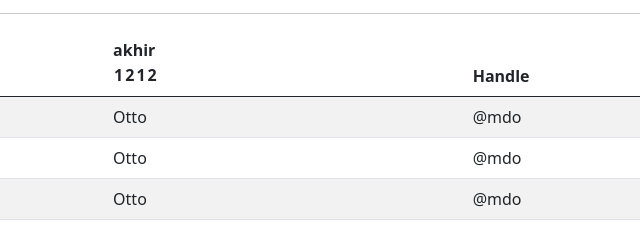
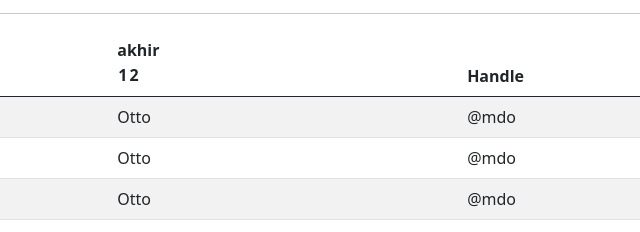
Before and after one commit to samani21/samani2111.github.io, a plain HTML site: page data.html in a window 1280 px wide. Shown: the part 149-381 px from the top of the page, 301-941 px from the left. Drawn offline with Linux system fonts and the light colour scheme.

Commit message:
Update data.html

```diff
--- a/data.html
+++ b/data.html
@@ -74,8 +74,6 @@
                                <table>
                                 <th>1</th>
                                 <th>2</th>
-                                   <th>1</th>
-                                <th>2</th>
                               </table></th>
                           <th scope="col">Handle</th>
                         </tr>
```
